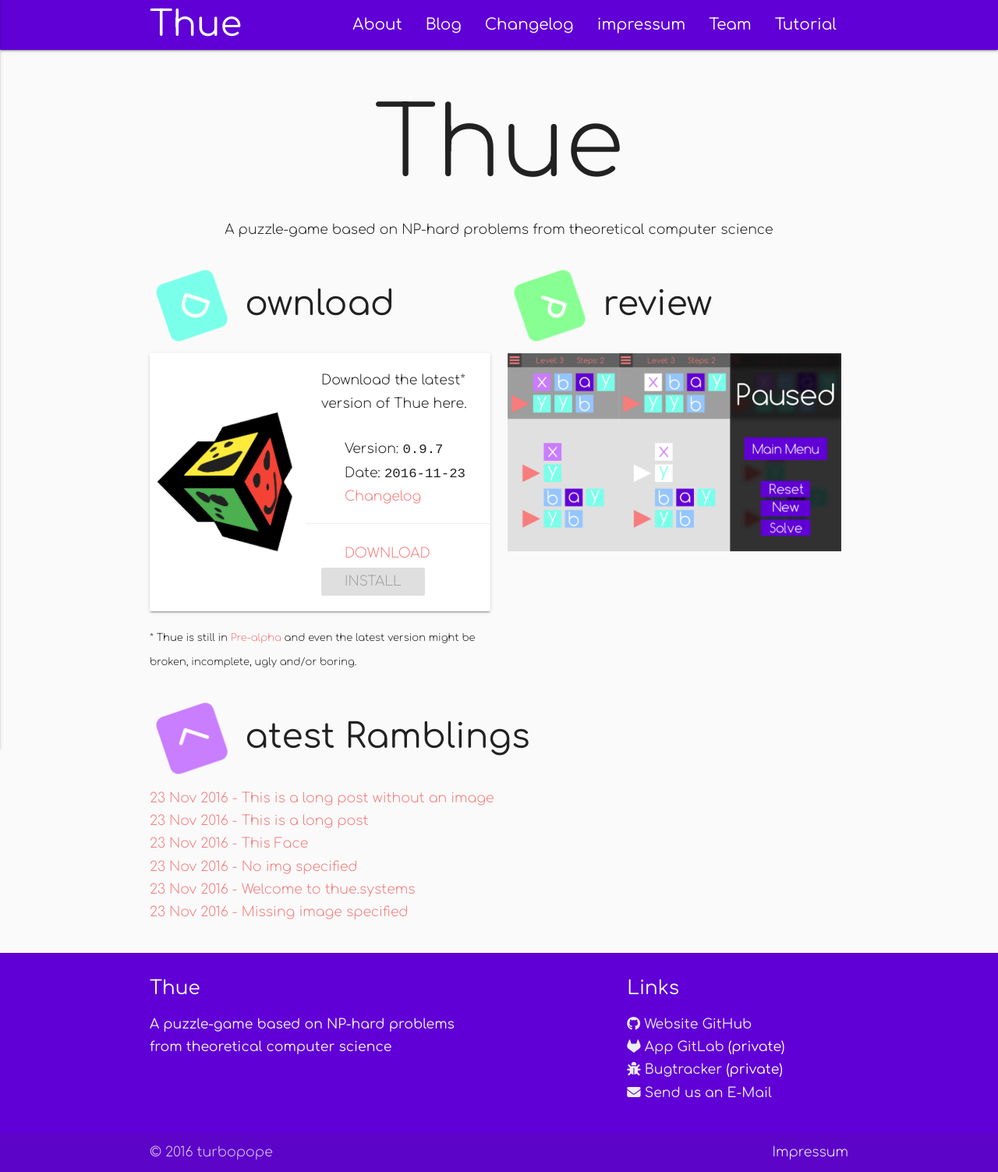
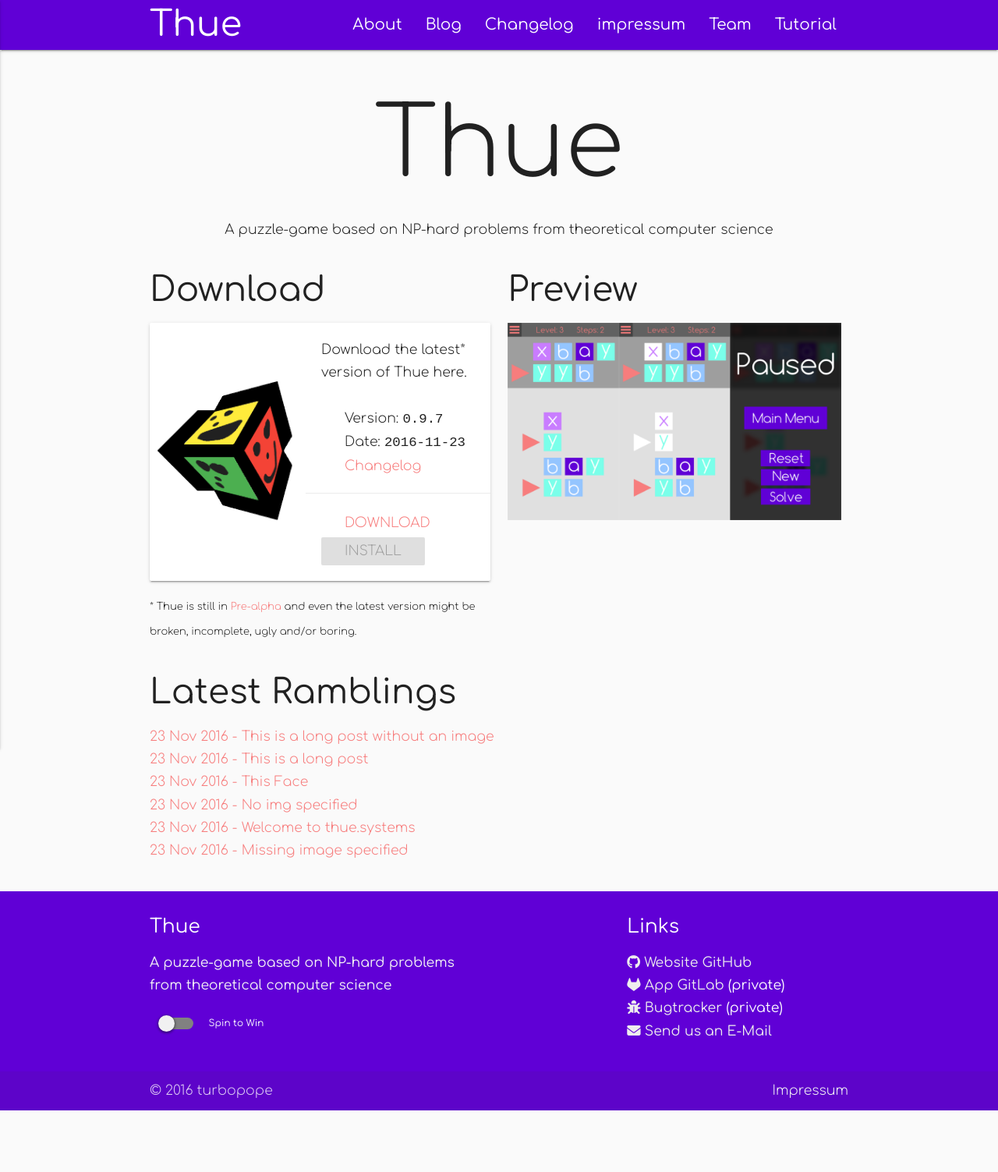
Before and after one commit to turbopope/thue.systems, a Jekyll site: the page built from index.md, in a window 1280 px wide. Shown: the whole page at 78% size. Built offline with Jekyll 4.4.1, drawn with Linux system fonts in a browser that asks for light colours; nearby versions of some CDN libraries; after the commit the page ends 1424 px from its top, so only the background shows below that.

Commit message:
Control spinning to win with a switch

```diff
--- a/_includes/footer.html
+++ b/_includes/footer.html
@@ -4,6 +4,13 @@
       <div class="col l6 s12">
         <h5 class="white-text">{{ site.title }}</h5>
         <p class="grey-text text-lighten-4">{{ site.description }}</p>
+        <div class="switch">
+          <label>
+            <input type="checkbox" id="spinner-switcher">
+            <span class="lever"></span>
+            Spin to Win
+          </label>
+        </div>
       </div>
       <div class="col l4 offset-l2 s12">
         <h5 class="white-text">Links</h5>
--- a/_includes/head.html
+++ b/_includes/head.html
@@ -13,3 +13,4 @@
 <script type="text/javascript" src="/js/jquery/jquery.min.js"></script>
 <script type="text/javascript" src="/js/materialize/bin/materialize.min.js"></script>
 <script type="text/javascript" src="/js/initializations.js"></script>
+<script type="text/javascript" src="/js/spinner-controller.js"></script>
--- a/_includes/spinner.html
+++ b/_includes/spinner.html
@@ -1,4 +1 @@
-<span class="fa-stack">
-  <i class="fa fa-square fa-stack-2x fa-counter-spin text-{{include.color}}"></i>
-  <i class="fa fa-null fa-stack-1x fa-inverse fa-spin" style="font-family: comfortaa">{{include.letter}}</i>
-</span>
+<span class="fa-stack spinner" style="display:none"><i class="fa fa-square fa-stack-2x fa-spin text-{{include.color}}"></i><i class="fa fa-null fa-stack-1x fa-inverse fa-spin" style="font-family: comfortaa">{{include.word|slice: 0}}</i></span><span class="spinner-disabled">{{include.word|slice: 0}}</span>{{include.word|slice: 1, 1000}}
--- a/_layouts/home.html
+++ b/_layouts/home.html
@@ -2,14 +2,14 @@
 layout: default
 ---
 
-<h1 class="title">{{ site.title }}</h1>
+<h1 class="title">{% include spinner.html color="anakiwa" word="Thue" %}</h1>
 <p class="subtitle">{{ site.description }}</p>
 
 
 
 <div class="row">
   <div class="col m12 l6">
-    <h3>{% include spinner.html color="aquamarine" letter="D" %}ownload</h3>
+    <h3>{% include spinner.html color="aquamarine" word="Download" %}</h3>
     <div class="card horizontal">
       <div class="valign-wrapper"><div class="card-image valign" style="max-width: 200px">
         <img src="/img/logo.png" style="max-width: 100%; padding: 8px;">
@@ -38,13 +38,13 @@ layout: default
     <p><small>* Thue is still in <a href="https://en.wikipedia.org/wiki/Software_release_life_cycle#Pre-alpha">Pre-alpha</a> and even the latest version might be broken, incomplete, ugly and/or boring.</small></p>
   </div>
   <div class="col m12 l6">
-    <h3>{% include spinner.html color="mint" letter="P" %}review</h3>
+    <h3>{% include spinner.html color="mint" word="Preview" %}</h3>
     <img src="/img/preview.png" style="max-width: 98%;">
   </div>
 </div>
 
 
-<h3>{% include spinner.html color="heliotrope" letter="L" %}atest Ramblings</h3>
+<h3>{% include spinner.html color="heliotrope" word="Latest Ramblings" %}</h3>
 
 <ul>
 {% for post in site.posts %}
--- a/_sass/typography.scss
+++ b/_sass/typography.scss
@@ -8,6 +8,9 @@ body {
   nav, footer {
     font-weight: 400;
     color: white;
+    label {
+      color: white;
+    }
   }
 
   nav {
--- /dev/null
+++ b/js/spinner-controller.js
@@ -0,0 +1,21 @@
+$(document).ready(function() {
+  $('#spinner-switcher').change(function() {
+    if($(this).is(":checked")) {
+      console.log("enabled");
+      $('.spinner').each(function(){
+        $(this).show();
+      });
+      $('.spinner-disabled').each(function(){
+        $(this).hide();
+      });
+    } else {
+      console.log("disabled");
+      $('.spinner').each(function(){
+        $(this).hide();
+      });
+      $('.spinner-disabled').each(function(){
+        $(this).show();
+      });
+    }
+  });
+});
```
